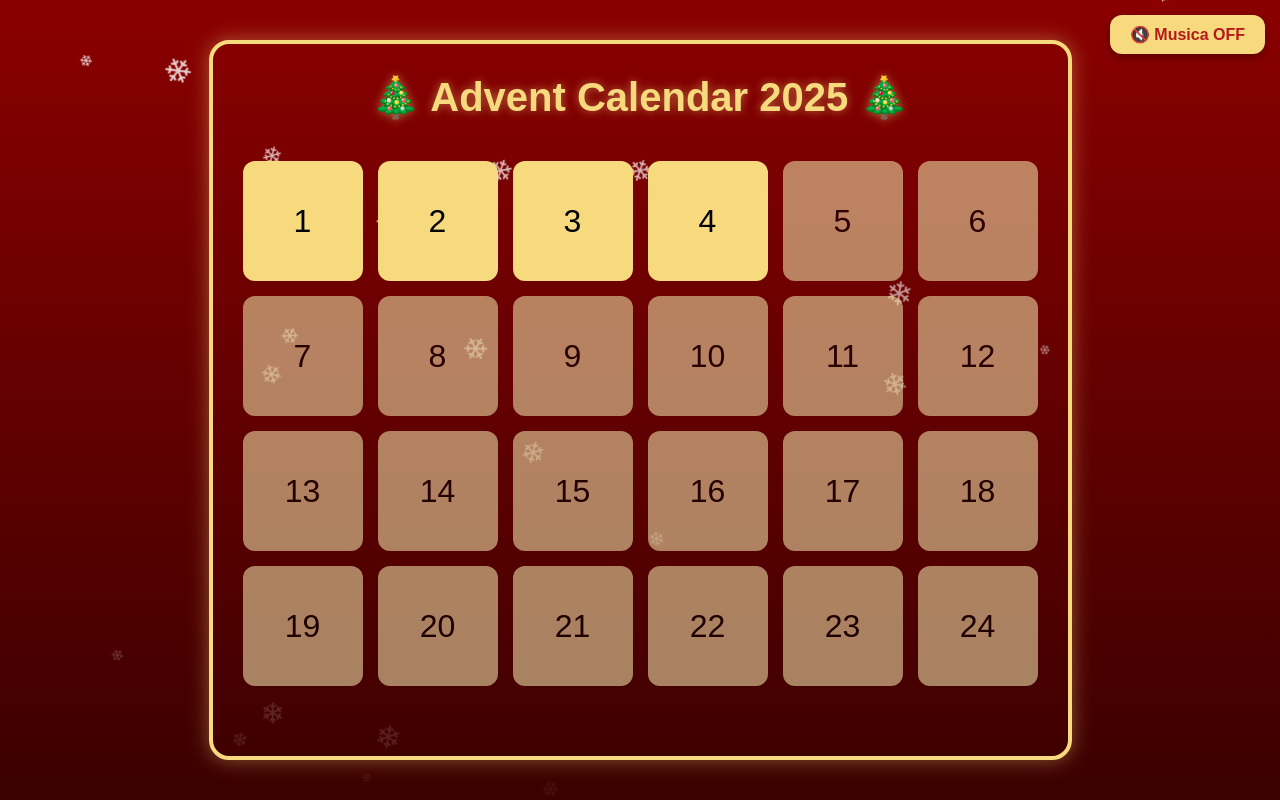
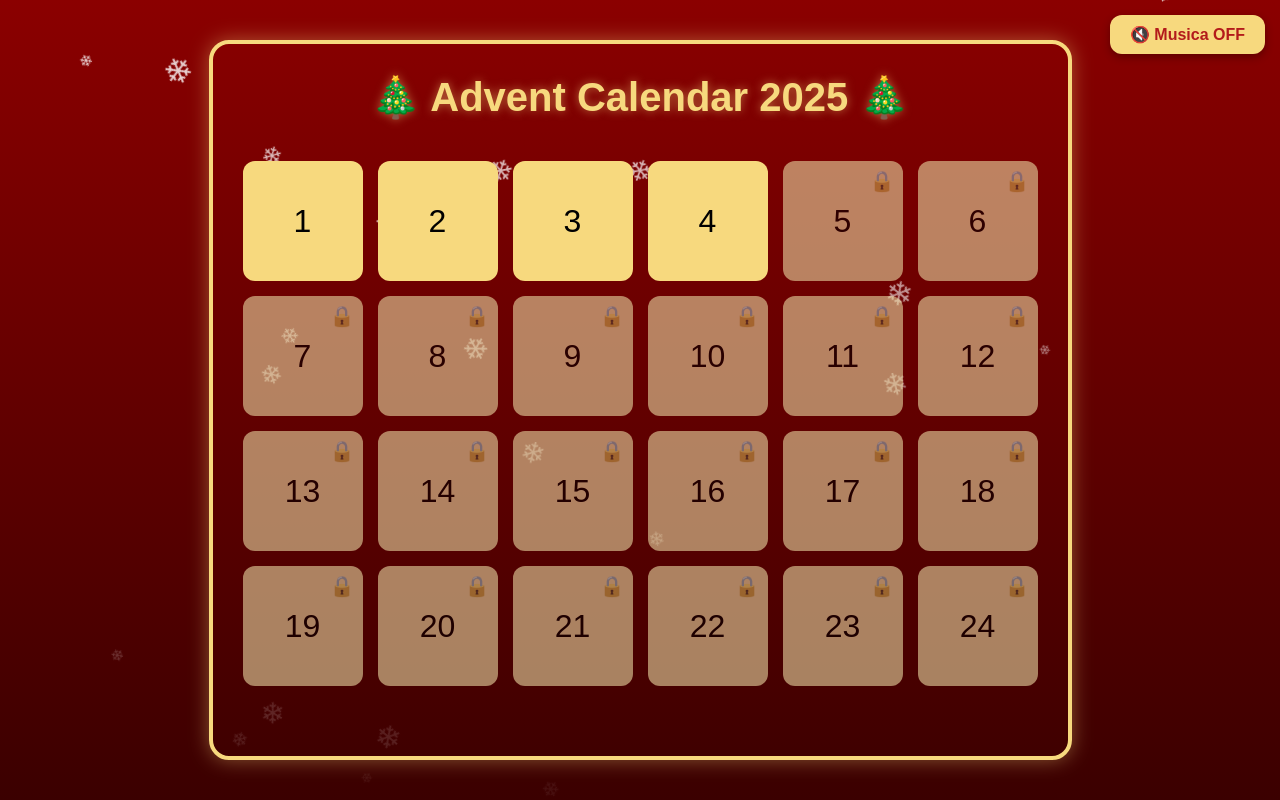
Before and after one commit to MauroTuzzolino/Advent-Calendar, a React (Vite) app: page / in a window 1280 px wide. Built offline with nearby package versions, Linux system fonts and the light colour scheme.

Commit message:
Aggiunta transizione della card

```diff
--- a/src/components/DayCard.jsx
+++ b/src/components/DayCard.jsx
@@ -1,22 +1,53 @@
-import { useState, useRef } from "react";
+import { useRef } from "react";
+import { useNavigate } from "react-router-dom";
 
-const DayCard = ({ day, isUnlocked, onOpenDay }) => {
-  const [isExpanding, setIsExpanding] = useState(false);
+const DayCard = ({ day, isUnlocked }) => {
   const cardRef = useRef(null);
+  const navigate = useNavigate();
 
   const handleClick = () => {
     if (!isUnlocked) return;
 
-    setIsExpanding(true);
+    const card = cardRef.current;
+    const rect = card.getBoundingClientRect();
 
-    setTimeout(() => {
-      onOpenDay(day);
-    }, 600); // tempo dell'animazione
+    // posizione iniziale esatta
+    card.style.position = "fixed";
+    card.style.top = rect.top + "px";
+    card.style.left = rect.left + "px";
+    card.style.width = rect.width + "px";
+    card.style.height = rect.height + "px";
+
+    // attiva la classe espansione
+    card.classList.add("expand");
+
+    // forza il repaint
+    void card.offsetWidth;
+
+    // destinazione fullscreen
+    card.style.top = "0";
+    card.style.left = "0";
+    card.style.width = "100vw";
+    card.style.height = "100vh";
+
+    // quando tutte le transizioni finiscono → naviga
+    const onAnimationEnd = (e) => {
+      // vogliamo aspettare solo l'ULTIMA transizione legata all'espansione
+      if (e.propertyName === "height") {
+        card.removeEventListener("transitionend", onAnimationEnd);
+
+        // navigazione alla pagina del giorno
+        navigate(`/day/${day}`);
+      }
+    };
+
+    card.addEventListener("transitionend", onAnimationEnd);
   };
 
   return (
-    <div ref={cardRef} className={`day-card ${isExpanding ? "expand" : ""} ${!isUnlocked ? "locked" : ""}`} onClick={handleClick}>
+    <div ref={cardRef} className={`day-card ${isUnlocked ? "unlocked" : "locked"}`} onClick={handleClick}>
       {day}
+      {!isUnlocked && <div className="lock">🔒</div>}
     </div>
   );
 };
--- a/src/index.css
+++ b/src/index.css
@@ -103,22 +103,15 @@ body {
 
 /* 🎬 ANIMAZIONE IMMERSIVA FULLSCREEN */
 .day-card.expand {
-  position: fixed !important;
-  top: 50% !important;
-  left: 50% !important;
+  position: fixed;
+  top: 0;
+  left: 0;
+  width: 100vw;
+  height: 100vh;
+  border-radius: 12px;
+  z-index: 999;
 
-  /* scale molto grande per coprire qualsiasi schermo */
-  transform: translate(-50%, -50%) scale(14) !important;
-
-  width: 120px;
-  height: 120px;
-
-  border-radius: 0;
-  box-shadow: none !important;
-
-  z-index: 9999;
-
-  transition: transform 0.65s ease-in-out, border-radius 0.45s ease-in-out, opacity 0.3s ease-in-out;
+  transition: width 0.5s ease, height 0.5s ease, top 0.5s ease, left 0.5s ease, border-radius 0.5s ease;
 }
 
 /* ❄️ NEVE */
```
